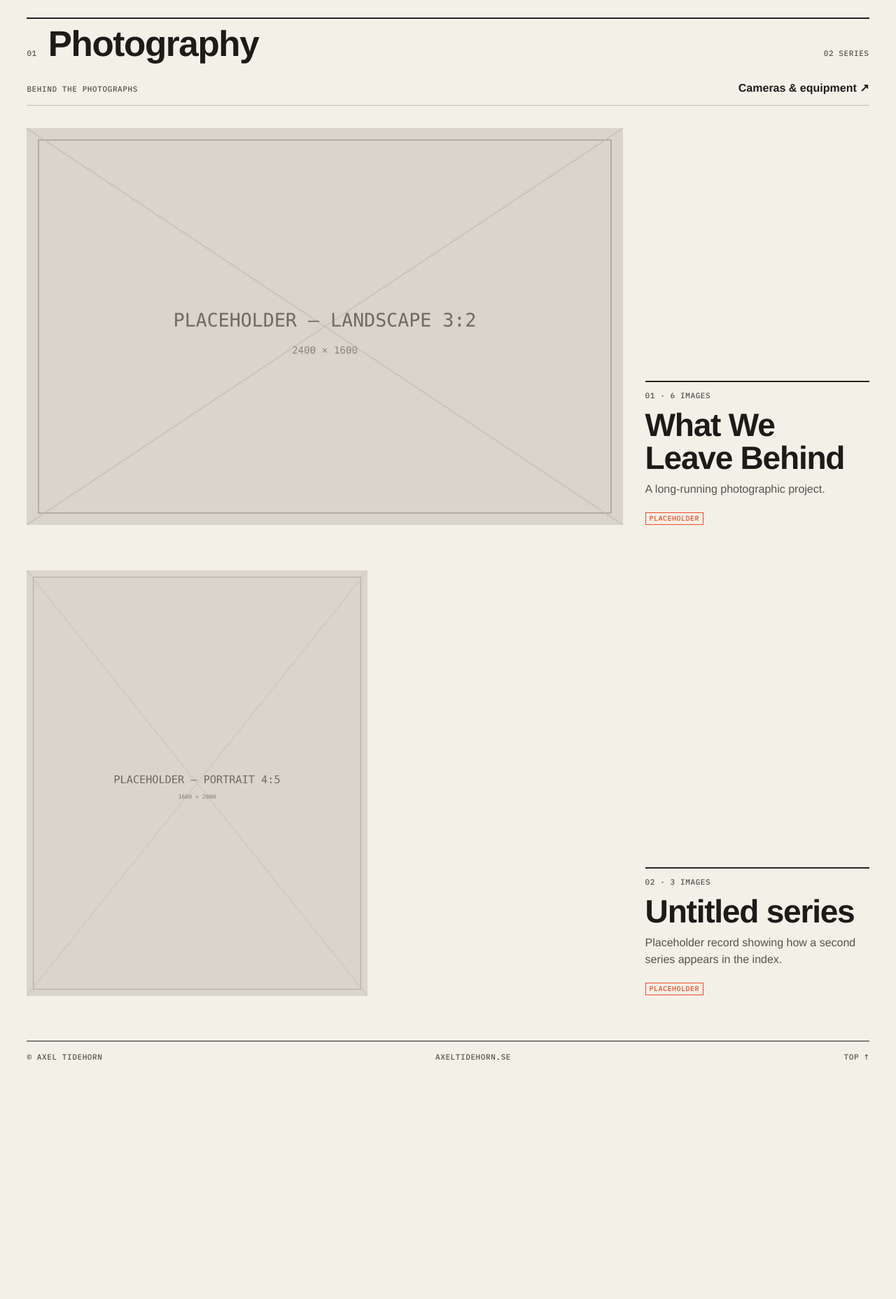
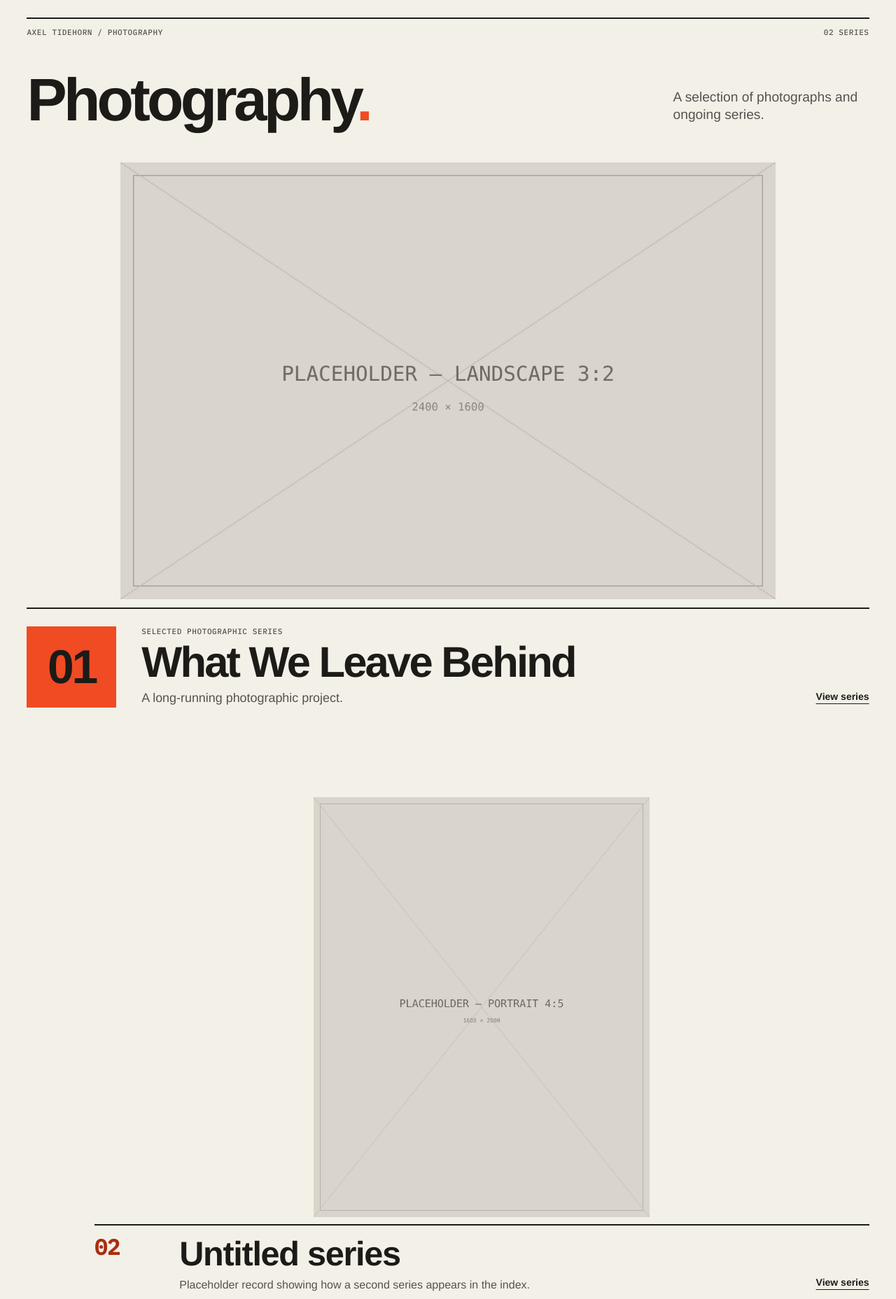
Before and after one commit to AxelTidehorn/Portfolio, an Astro site: page /photography in a window 1280 px wide. Shown: the part 84-1940 px from the top of the page at 70% size. Before the commit the page ends 1642 px from the top, so only its background shows below. Built offline with nearby package versions, Linux system fonts and the light colour scheme; Astro itself is replaced by a stand-in of ours.

Commit message:
Rebuild photography overview as image-led editorial series with functional navigation

```diff
--- a/src/pages/photography/index.astro
+++ b/src/pages/photography/index.astro
@@ -4,43 +4,164 @@ import Base from '../../layouts/Base.astro';
 import { getSeries } from '../../lib/work';
 
 const series = await getSeries();
+const [lead, ...remaining] = series;
+const pad = (number: number) => String(number).padStart(2, '0');
 ---
-<Base title="Photography" description="Photographic series by Axel Tidehorn." sheet="Photography" image={series[0]?.data.cover.src}>
-  <div class="wrap">
-    <header class="sec-head rule"><span class="label">01</span><h1>Photography</h1><span class="label">{String(series.length).padStart(2, '0')} series</span></header>
-    <div class="photo__tools"><span class="label">Behind the photographs</span><a href="/gear/">Cameras &amp; equipment ↗</a></div>
-    <ol class="series">
-      {series.map((s, i) => (
-        <li>
-          <a class="snap" href={`/photography/${s.id}/`} style={`--r: ${s.data.cover.src.height / s.data.cover.src.width}; --snap-max: 76vh`}>
-            <div><Image src={s.data.cover.src} alt={s.data.cover.alt} widths={[640, 1000, 1500, 2000]} sizes="(min-width: 900px) 66vw, 100vw" quality={85} loading={i === 0 ? 'eager' : 'lazy'} /></div>
-          </a>
-          <div class="series__text rule">
-            <span class="label">{String(i + 1).padStart(2, '0')} · {s.data.images.length} images</span>
-            <h2><a href={`/photography/${s.id}/`}>{s.data.title}</a></h2>
-            <p>{s.data.summary}</p>
-            {s.data.placeholder && <span class="badge">Placeholder</span>}
+<Base title="Photography" description="Photographic series by Axel Tidehorn." sheet="Photography" image={lead?.data.cover.src}>
+  <div class="wrap photo-page">
+    <header class="photo-head">
+      <div class="photo-head__eyebrow">
+        <span class="label">Axel Tidehorn / Photography</span>
+        <span class="label">{pad(series.length)} series</span>
+      </div>
+      <div class="photo-head__main">
+        <h1>Photography<span class="photo-head__period">.</span></h1>
+        <p>A selection of photographs and ongoing series.</p>
+      </div>
+    </header>
+
+    {lead && (
+      <article class="lead" aria-labelledby="lead-title">
+        <a class="lead__image" href={`/photography/${lead.id}/`} aria-label={`View ${lead.data.title}`}>
+          <Image
+            src={lead.data.cover.src}
+            alt={lead.data.cover.alt}
+            widths={[640, 960, 1400, 2000, 2600]}
+            sizes="(min-width: 1400px) 1450px, 100vw"
+            quality={86}
+            loading="eager"
+          />
+        </a>
+        <div class="lead__information">
+          <span class="lead__number" aria-hidden="true">01</span>
+          <div class="lead__copy">
+            <span class="label">Selected photographic series</span>
+            <h2 id="lead-title"><a href={`/photography/${lead.id}/`}>{lead.data.title}</a></h2>
+            <p>{lead.data.summary}</p>
           </div>
-        </li>
-      ))}
-    </ol>
+          <a class="lead__action" href={`/photography/${lead.id}/`}>View series</a>
+        </div>
+      </article>
+    )}
+
+    {remaining.length > 0 && (
+      <section class="series-list" aria-label="More photographic series">
+        {remaining.map((entry, index) => (
+          <article class:list={['series-entry', { 'series-entry--offset': index % 2 === 0 }]} aria-labelledby={`series-title-${index}`}>
+            <a class="series-entry__image" href={`/photography/${entry.id}/`} aria-label={`View ${entry.data.title}`}>
+              <Image
+                src={entry.data.cover.src}
+                alt={entry.data.cover.alt}
+                widths={[640, 960, 1400, 2000]}
+                sizes="(min-width: 900px) 78vw, 100vw"
+                quality={85}
+                loading="lazy"
+              />
+            </a>
+            <div class="series-entry__information">
+              <span class="series-entry__number">{pad(index + 2)}</span>
+              <div>
+                <h2 id={`series-title-${index}`}><a href={`/photography/${entry.id}/`}>{entry.data.title}</a></h2>
+                <p>{entry.data.summary}</p>
+              </div>
+              <a class="series-entry__action" href={`/photography/${entry.id}/`}>View series</a>
+            </div>
+          </article>
+        ))}
+      </section>
+    )}
+
+    <footer class="photo-foot">
+      <p>The photographs come first. The equipment is a secondary part of the process.</p>
+      <a href="/gear/">Photography equipment</a>
+    </footer>
   </div>
 </Base>
 
 <style>
-  .sec-head h1 { font-size: clamp(32px, 4vw, 52px); }
-  .photo__tools { display: flex; flex-wrap: wrap; align-items: baseline; justify-content: space-between; gap: 8px 20px; margin-bottom: 32px; padding-bottom: 12px; border-bottom: 1px solid var(--rule-soft); }
-  .photo__tools a { text-decoration: none; font-weight: 650; }
-  .series { list-style: none; margin: 0; padding: 0; display: grid; gap: var(--space); }
-  .series li { display: grid; gap: 24px; }
-  .series a.snap { display: block; }
-  .series img { max-height: 76vh; width: auto; }
-  .series__text { --rt: var(--w-outline); padding-top: 8px; }
-  .series__text h2 { margin: 8px 0; }
-  .series__text h2 a { text-decoration: none; }
-  .series__text p { color: var(--ink-2); max-width: 480px; }
-  @media (min-width: 1100px) {
-    /* Same column split as the homepage hero: 1fr + 320px with a 40px gap. */
-    .series li { grid-template-columns: minmax(0, 1fr) 320px; gap: var(--gap); align-items: end; }
+  /* A photographic index, not a list of project cards. */
+  .photo-head { padding-bottom: clamp(24px, 4vw, 56px); }
+  .photo-head__eyebrow {
+    display: flex; justify-content: space-between; flex-wrap: wrap;
+    gap: 8px 24px; border-top: 2px solid var(--ink);
+    padding-top: 12px; margin-bottom: clamp(20px, 4vw, 52px);
+  }
+  .photo-head__main { display: flex; flex-wrap: wrap; align-items: end; justify-content: space-between; gap: 12px 36px; }
+  .photo-head h1 {
+    margin: 0; font-size: clamp(42px, 6.7vw, 102px);
+    font-weight: 820; font-stretch: 73%; line-height: .88; letter-spacing: -.055em;
+  }
+  .photo-head__period { color: var(--accent); }
+  .photo-head p { max-width: 280px; margin: 0 0 4px; font-size: clamp(15px, 1.5vw, 20px); line-height: 1.28; color: var(--ink-2); }
+
+  .lead { margin-bottom: clamp(64px, 10vw, 154px); }
+  .lead__image, .series-entry__image { display: block; text-decoration: none; }
+  .lead__image img {
+    display: block; width: auto; max-width: 100%; height: auto;
+    max-height: min(78svh, 1000px);
+    margin-inline: auto;
+  }
+  .lead__information {
+    display: grid; grid-template-columns: clamp(66px, 10vw, 140px) minmax(0, 1fr) auto;
+    gap: clamp(14px, 2.8vw, 46px); align-items: center;
+    margin-top: 12px; padding-top: clamp(13px, 2vw, 28px);
+    border-top: 2px solid var(--ink);
+  }
+  .lead__number {
+    align-self: stretch; display: grid; place-items: center;
+    background: var(--accent); font-size: clamp(32px, 5.3vw, 74px);
+    font-weight: 800; font-stretch: 70%; letter-spacing: -.05em;
+  }
+  .lead__copy .label { display: block; margin-bottom: 7px; }
+  .lead h2 { font-size: clamp(30px, 4.8vw, 70px); line-height: .96; letter-spacing: -.045em; margin: 0 0 8px; }
+  .lead h2 a, .series-entry h2 a { text-decoration: none; }
+  .lead h2 a:hover, .series-entry h2 a:hover { text-decoration: underline; }
+  .lead__copy p { font-size: clamp(15px, 1.4vw, 20px); color: var(--ink-2); margin: 0; max-width: 620px; }
+  .lead__action, .series-entry__action {
+    align-self: end; white-space: nowrap; font-size: 14px;
+    font-weight: 690; text-decoration: underline; text-underline-offset: 5px;
+    padding-bottom: 5px;
+  }
+
+  .series-list { display: grid; gap: clamp(64px, 10vw, 160px); }
+  .series-entry { width: min(92%, 1300px); }
+  .series-entry--offset { margin-left: auto; }
+  .series-entry__image img {
+    display: block; width: auto; max-width: 100%; height: auto;
+    max-height: min(75svh, 900px);
+    margin-inline: auto;
+  }
+  .series-entry__information {
+    display: grid; grid-template-columns: clamp(48px, 7vw, 92px) minmax(0, 1fr) auto;
+    gap: clamp(12px, 2.5vw, 32px); align-items: start;
+    border-top: 2px solid var(--ink); padding-top: 16px; margin-top: 10px;
+  }
+  .series-entry__number { font: 700 clamp(19px, 2.4vw, 36px)/1 var(--font-mono); color: var(--accent-ink); }
+  .series-entry h2 { font-size: clamp(26px, 3.8vw, 55px); line-height: 1; margin: 0 0 8px; }
+  .series-entry p { color: var(--ink-2); margin: 0; max-width: 620px; }
+
+  .photo-foot {
+    display: flex; justify-content: space-between; align-items: baseline; flex-wrap: wrap;
+    gap: 10px 30px; margin-top: clamp(70px, 12vw, 170px);
+    padding: 24px 0 0; border-top: 6px solid var(--accent);
+  }
+  .photo-foot p { max-width: 470px; color: var(--ink-2); }
+  .photo-foot a { font-weight: 700; text-decoration: underline; text-underline-offset: 5px; }
+
+  @media (max-width: 700px) {
+    .photo-head__eyebrow { margin-bottom: 25px; }
+    .photo-head__main { display: block; }
+    .photo-head h1 { margin-bottom: 15px; }
+    .photo-head p { font-size: 16px; max-width: 290px; }
+    .lead__information { grid-template-columns: 58px minmax(0, 1fr); gap: 10px 15px; align-items: start; }
+    .lead__number { min-height: 64px; }
+    .lead__copy .label { font-size: 10px; }
+    .lead h2 { font-size: clamp(28px, 8vw, 44px); }
+    .lead__action { grid-column: 2; justify-self: start; }
+    .series-entry { width: 100%; }
+    .series-entry__information { grid-template-columns: 40px minmax(0, 1fr); gap: 10px 14px; }
+    .series-entry__action { grid-column: 2; justify-self: start; }
+    .series-entry h2 { font-size: clamp(28px, 7.4vw, 44px); }
+    .photo-foot { margin-top: 70px; }
   }
 </style>
```
